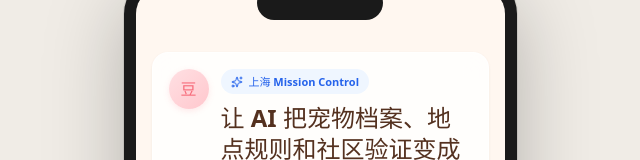
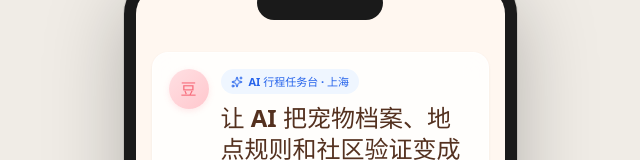
Before and after one commit to pettrip-ai/pettrace-ai, a React (Vite) app: page /pettrace-ai/ai in a window 1280 px wide. Shown: the top 160 px of the page, without its empty margins (320-960 px from the left). Built offline with nearby package versions, Linux system fonts and the light colour scheme.

Commit message:
fix(ai): 使用中文任务台标识

```diff
--- a/scripts/loop1-regression.mjs
+++ b/scripts/loop1-regression.mjs
@@ -270,6 +270,8 @@ test('AI planner mission-control files expose core landing sections', async () =
   assert.match(components, /export function MissionControlHero/)
   assert.match(components, /export function PlanningSignals/)
   assert.match(components, /export function DemoScenarioCard/)
+  assert.match(components, /AI 行程任务台/)
+  assert.doesNotMatch(components, /Mission Control/)
   assert.match(components, /让 AI 把宠物档案、地点规则和社区验证变成一份可执行行程/)
   assert.match(components, /hasPet/)
   assert.match(components, /disabled=\{!hasPet\}/)
--- a/src/pages/AiPage/components/MissionControl.tsx
+++ b/src/pages/AiPage/components/MissionControl.tsx
@@ -39,7 +39,7 @@ export function MissionControlHero({
         <div className="min-w-0 flex-1">
           <div className="mb-2 inline-flex items-center gap-1.5 rounded-full px-2.5 py-1 text-[11px] font-semibold" style={{ background: 'var(--pettrace-info-50)', color: 'var(--pettrace-info-600)' }}>
             <Sparkles size={12} />
-            {cityName} Mission Control
+            AI 行程任务台 · {cityName}
           </div>
           <h1 className="pettrace-h3" style={{ margin: 0, color: 'var(--color-on-surface)' }}>
             让 AI 把宠物档案、地点规则和社区验证变成一份可执行行程
```
Also changed, not shown: 1 other file (tests, documents, lock files or other folders).
